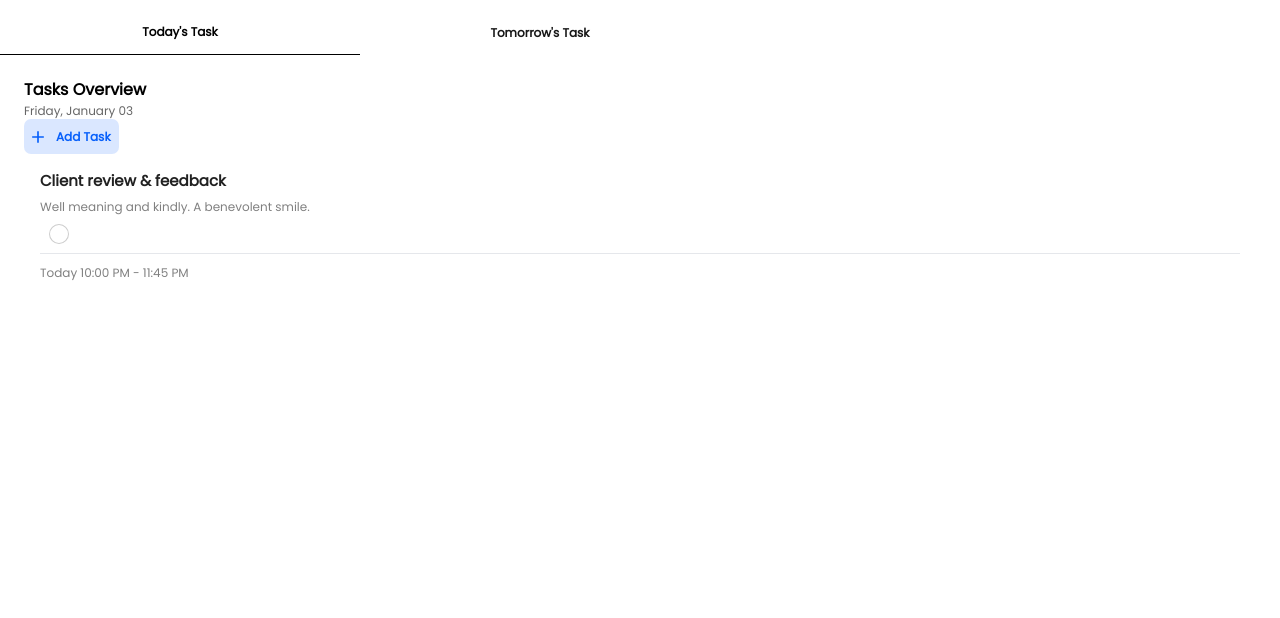
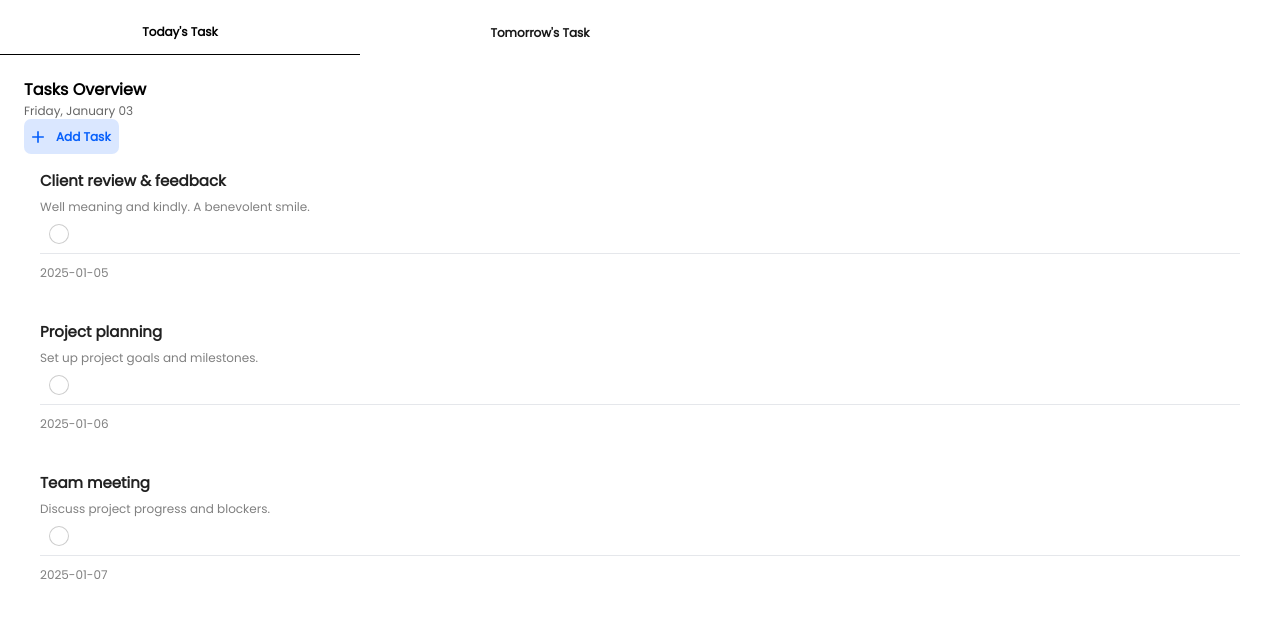
Before and after one commit to SaharMirkamrani/todo, a Next.js app: page / in a window 1280 px wide. Shown: the top 618 px of the page. Built offline with nearby package versions, Linux system fonts and the light colour scheme.

Commit message:
chore: add list component

```diff
--- /dev/null
+++ b/src/components/List.tsx
@@ -0,0 +1,50 @@
+import React, { useState } from 'react';
+import TodoCard from './TodoCard';
+import TaskModal from './TaskModal';
+
+interface Task {
+  id: number;
+  title: string;
+  description: string;
+  date: string;
+  isChecked: boolean;
+}
+
+interface ListProps {
+  tasks: Task[];
+}
+
+const List: React.FC<ListProps> = ({ tasks }) => {
+  const [taskData, setTaskData] = useState<Task | null>(null);
+
+  const handleTaskClick = (task: Task) => {
+    setTaskData(task);
+  };
+
+  return (
+    <div className='flex flex-col gap-3'>
+      {tasks.map((task) => (
+        <TodoCard
+          key={task.id}
+          title={task.title}
+          description={task.description}
+          date={task.date}
+          onTaskClick={() => handleTaskClick(task)}
+        />
+      ))}
+
+      {taskData && (
+        <TaskModal
+          open={true}
+          handleClose={() => setTaskData(null)}
+          taskData={taskData}
+          mode="update"
+          onSave={(data) => console.log('Saved data:', data)}
+          onDelete={() => console.log('Task deleted')}
+        />
+      )}
+    </div>
+  );
+};
+
+export default List;
--- a/src/components/Tabs.tsx
+++ b/src/components/Tabs.tsx
@@ -3,12 +3,36 @@ import TabList from '@mui/lab/TabList';
 import TabPanel from '@mui/lab/TabPanel';
 import Box from '@mui/material/Box';
 import Tab from '@mui/material/Tab';
-import * as React from 'react';
-import TodoCard from "@/components/TodoCard"
+import React, {useState} from 'react';
 import Info from "@/components/Info";
+import List from "@/components/List";
 
 export default function LabTabs() {
   const [value, setValue] = React.useState('1');
+
+  const [tasks, setTasks] = useState([
+    {
+      id: 1,
+      title: 'Client review & feedback',
+      description: 'Well meaning and kindly. A benevolent smile.',
+      date: '2025-01-05',
+      isChecked: false,
+    },
+    {
+      id: 2,
+      title: 'Project planning',
+      description: 'Set up project goals and milestones.',
+      date: '2025-01-06',
+      isChecked: false,
+    },
+    {
+      id: 3,
+      title: 'Team meeting',
+      description: 'Discuss project progress and blockers.',
+      date: '2025-01-07',
+      isChecked: false,
+    },
+  ]);
 
   const handleChange = (event: React.SyntheticEvent, newValue: string) => {
     setValue(newValue);
@@ -64,7 +88,7 @@ export default function LabTabs() {
         <div className="bg-white bg-opacity-80 rounded-b-2xl">
           <TabPanel value="1">
             <Info />
-            <TodoCard />
+            <List tasks={tasks} />
           </TabPanel>
           <TabPanel value="2">Tomorrow`&apos;`s Task</TabPanel>
         </div>
--- a/src/components/TodoCard.tsx
+++ b/src/components/TodoCard.tsx
@@ -5,6 +5,113 @@ import Typography from '@mui/material/Typography';
 import { styled } from '@mui/material/styles';
 import Checkbox, { CheckboxProps } from '@mui/material/Checkbox';
 import TaskModal from './TaskModal';
+
+interface TodoCardProps {
+  title: string;
+  description: string;
+  date: string;
+  onTaskClick: () => void;
+}
+
+export default function TodoCard({
+  title,
+  description,
+  date,
+  onTaskClick,
+}: TodoCardProps) {
+  const [openModal, setOpenModal] = useState(false);
+  const [taskData, setTaskData] = useState({
+    title: '',
+    description: '',
+    date: '',
+  });
+  const [isChecked, setIsChecked] = useState(false);
+
+  const handleCheckboxClick = (event: React.MouseEvent) => {
+    event.stopPropagation();
+  };
+
+  const handleCheckboxChange = (event: React.ChangeEvent<HTMLInputElement>) => {
+    setIsChecked(event.target.checked);
+  };
+
+  const handleCardClick = () => {
+    const task = {
+      title,
+      description,
+      date,
+    };
+    setTaskData(task);
+    setOpenModal(true);
+  };
+
+  const handleCloseModal = () => {
+    setOpenModal(false);
+  };
+
+  const handleSave = (data: unknown) => {
+    console.log('Saved data:', data);
+    setOpenModal(false);
+  };
+
+  const handleDelete = () => {
+    console.log('Task deleted');
+    setOpenModal(false);
+  };
+
+  return (
+    <>
+      <Card
+        sx={{ minWidth: 275, borderRadius: '10px', boxShadow: 'none' }}
+        onClick={onTaskClick || handleCardClick}
+      >
+        <CardContent>
+          <div className="flex justify-between items-center">
+            <div>
+              <Typography
+                gutterBottom
+                sx={{
+                  fontSize: 15,
+                  fontWeight: 'bold',
+                  textDecoration: isChecked ? 'line-through' : 'none',
+                }}
+              >
+                {title}
+              </Typography>
+              <Typography variant="body2" color="gray" sx={{ fontSize: 12 }}>
+                {description}
+              </Typography>
+            </div>
+
+            <BpCheckbox
+              checked={isChecked}
+              onChange={handleCheckboxChange}
+              onClick={handleCheckboxClick}
+            />
+          </div>
+
+          <hr className="mt-3" />
+          <Typography
+            variant="body2"
+            color="gray"
+            sx={{ fontSize: 12, marginTop: '10px' }}
+          >
+            {date}
+          </Typography>
+        </CardContent>
+      </Card>
+
+      <TaskModal
+        open={openModal}
+        handleClose={handleCloseModal}
+        mode="update"
+        taskData={taskData}
+        onDelete={handleDelete}
+        onSave={handleSave}
+      />
+    </>
+  );
+}
 
 const BpIcon = styled('span')(({ theme }) => ({
   borderRadius: '50%',
@@ -54,98 +161,3 @@ function BpCheckbox(props: CheckboxProps) {
     />
   );
 }
-
-export default function BasicCard() {
-  const [isChecked, setIsChecked] = useState(false);
-  const [openModal, setOpenModal] = useState(false);
-  const [taskData, setTaskData] = useState({
-    title: '',
-    description: '',
-    date: '',
-  });
-
-  const handleCheckboxClick = (event: React.MouseEvent) => {
-    event.stopPropagation();
-  };
-
-  const handleCheckboxChange = (event: React.ChangeEvent<HTMLInputElement>) => {
-    setIsChecked(event.target.checked);
-  };
-
-  const handleCardClick = () => {
-    const task = {
-      title: 'Client review & feedback',
-      description: 'Well meaning and kindly. A benevolent smile.',
-      date: '2025-01-05',
-    };
-    setTaskData(task);
-    setOpenModal(true);
-  };
-
-  const handleCloseModal = () => {
-    setOpenModal(false);
-  };
-
-  const handleSave = (data: unknown) => {
-    console.log('Saved data:', data);
-    setOpenModal(false);
-  };
-
-  const handleDelete = () => {
-    console.log('Task deleted');
-    setOpenModal(false);
-  };
-
-  return (
-    <>
-      <Card
-        sx={{ minWidth: 275, borderRadius: '10px', boxShadow: 'none' }}
-        onClick={handleCardClick}
-      >
-        <CardContent>
-          <div className="flex justify-between items-center">
-            <div>
-              <Typography
-                gutterBottom
-                sx={{
-                  fontSize: 15,
-                  fontWeight: 'bold',
-                  textDecoration: isChecked ? 'line-through' : 'none',
-                }}
-              >
-                Client review & feedback
-              </Typography>
-              <Typography variant="body2" color="gray" sx={{ fontSize: 12 }}>
-                Well meaning and kindly. A benevolent smile.
-              </Typography>
-            </div>
-
-            <BpCheckbox
-              checked={isChecked}
-              onChange={handleCheckboxChange}
-              onClick={handleCheckboxClick}
-            />
-          </div>
-
-          <hr className="mt-3" />
-          <Typography
-            variant="body2"
-            color="gray"
-            sx={{ fontSize: 12, marginTop: '10px' }}
-          >
-            Today 10:00 PM - 11:45 PM
-          </Typography>
-        </CardContent>
-      </Card>
-
-      <TaskModal
-        open={openModal}
-        handleClose={handleCloseModal}
-        mode="update"
-        taskData={taskData}
-        onDelete={handleDelete}
-        onSave={handleSave}
-      />
-    </>
-  );
-}
```
